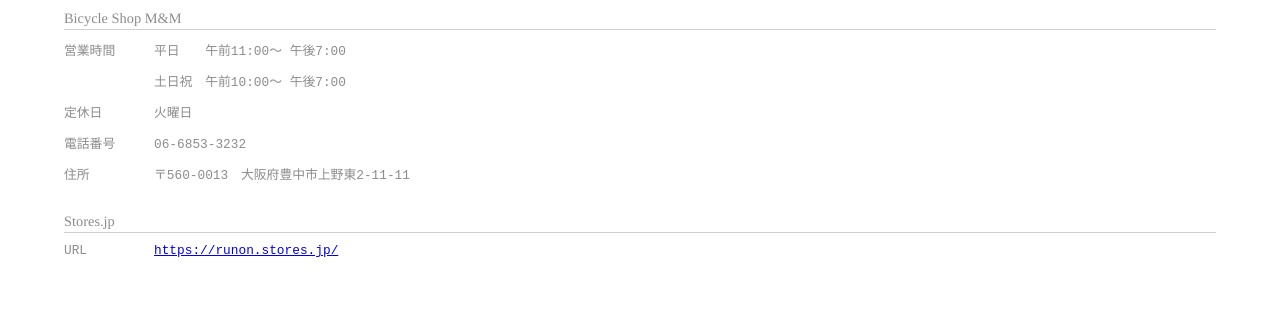
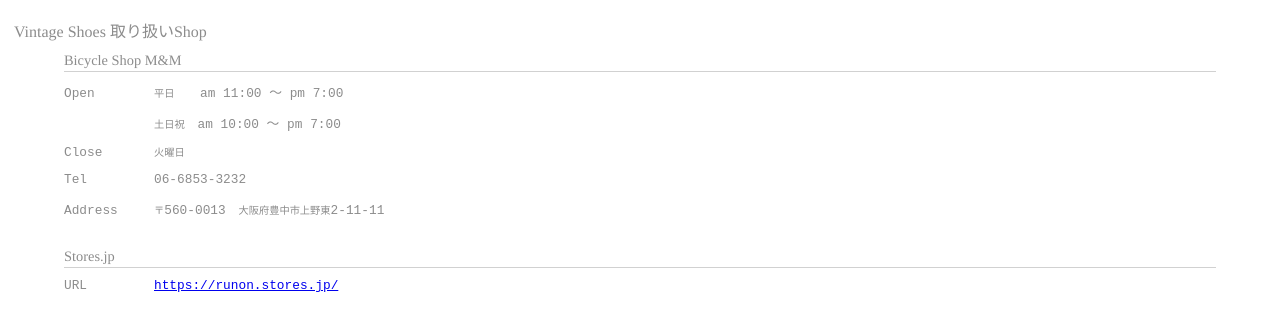
Before and after one commit to runon/runon.github.com, a website: page shop.html in a window 1280 px wide. Drawn offline with Linux system fonts and the light colour scheme.

Commit message:
did some issues.

```diff
--- a/css/runon.css
+++ b/css/runon.css
@@ -508,6 +508,11 @@
     /*text-align:center;*/
 }
 
+#shop .shop-info .shop-info-title {
+    margin-left: 14px;
+    color: #8c8c8c;
+}
+
 #shop .shop-info table {
     border-collapse: collapse;
     width: 90%;
@@ -542,6 +547,10 @@
     /*text-align:center;*/
 }
 
+#shop .shop-info .small {
+    font-family: 'Courier New', Courier, Monaco, monospace;
+    font-size: 0.8em;
+}
 
 
 /*-------------------------------------------*/
--- a/shop.html
+++ b/shop.html
@@ -7,18 +7,20 @@
     <link href="css/runon.css" rel="stylesheet">
 </head>
 <body>
+<br>
 <div id="shop">
     <div class="shop-info">
+        <div class="shop-info-title">Vintage Shoes 取り扱いShop</div>
         <table>
             <tr>
                 <th colspan="2">Bicycle Shop M&M</th>
             </tr>
             <tr>
                 <td class="title">
-                    営業時間
+                    Open
                 </td>
                 <td class="content">
-                    平日　　午前11:00～ 午後7:00
+                    <span class="small">平日</span>　　am 11:00 ～ pm 7:00
                 </td>
             </tr>
 
@@ -27,20 +29,20 @@
                     &nbsp;
                 </td>
                 <td class="content">
-                    土日祝　午前10:00～ 午後7:00
+                    <span class="small">土日祝</span>　am 10:00 ～ pm 7:00
                 </td>
             </tr>
             <tr>
                 <td class="title">
-                    定休日
+                    Close
                 </td>
                 <td class="content">
-                    火曜日
+                    <span class="small">火曜日</span>
                 </td>
             </tr>
             <tr>
                 <td class="title">
-                    電話番号
+                    Tel
                 </td>
                 <td class="content">
                     06-6853-3232
@@ -48,10 +50,10 @@
             </tr>
             <tr>
                 <td class="title">
-                    住所
+                    Address
                 </td>
                 <td class="content">
-                    〒560-0013　大阪府豊中市上野東2-11-11
+                    <span class="small">〒</span>560-0013　<span class="small">大阪府豊中市上野東</span>2-11-11
                 </td>
             </tr>
         </table>
```
Also changed, not shown: pages/bicycle.html (+2 -2 lines).
